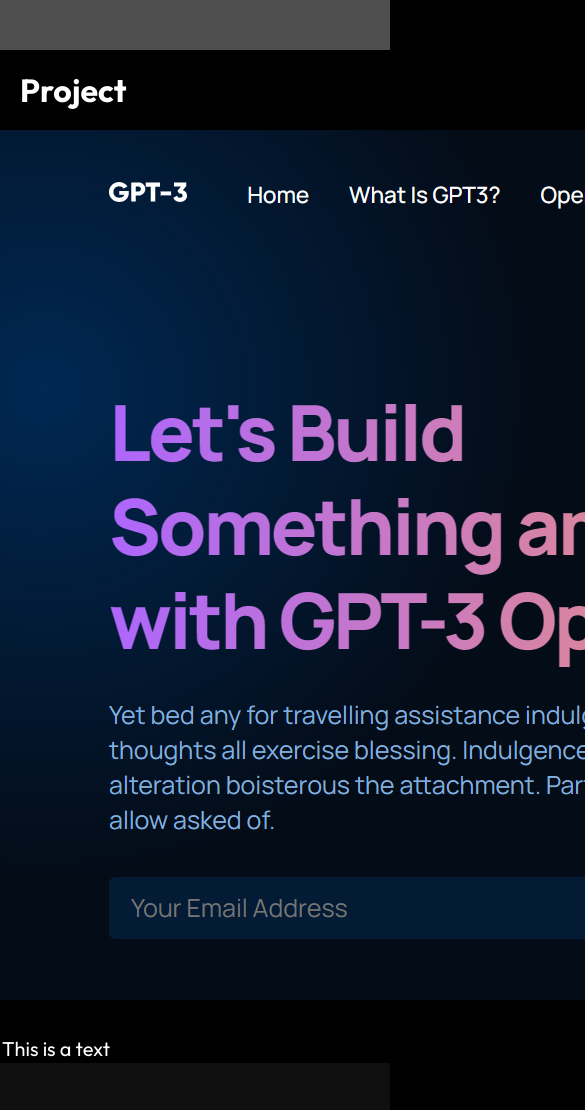
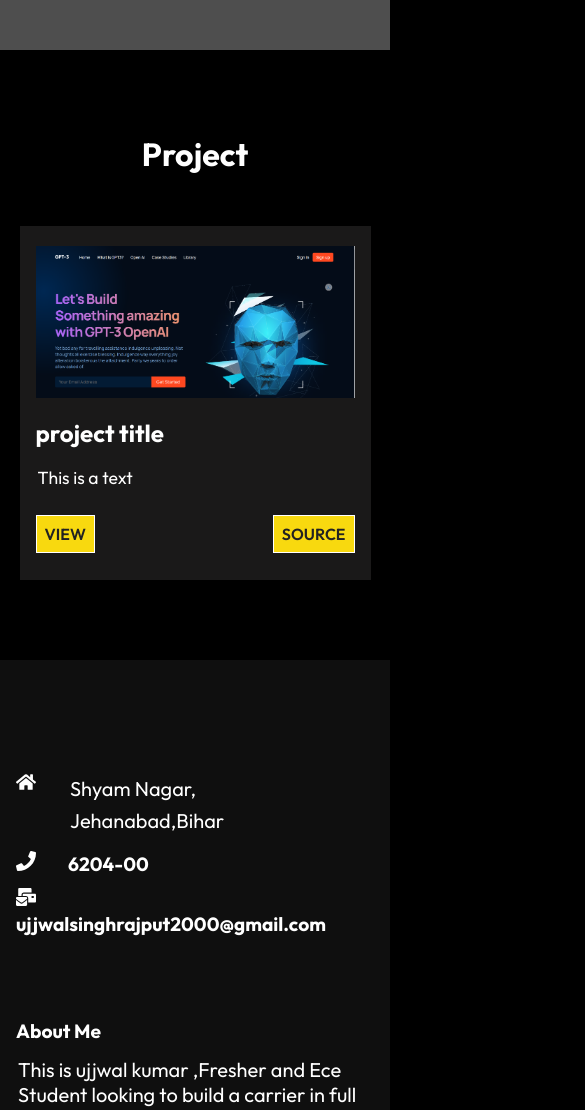
Before and after one commit to ujjwal002/uj-portfolio, a React (Vite) app: page /project in a window 390 px wide. Shown: the part 456-1566 px from the top of the page, 585 px wide, since content can reach past the window. Built offline with nearby package versions, Linux system fonts and the light colour scheme; grey boxes are pictures that could not be loaded.

Commit message:
complete the project

```diff
--- /dev/null
+++ b/src/components/Form.css
@@ -0,0 +1,20 @@
+label {
+  color: #fff;
+  margin-bottom: 0.5rem;
+}
+form {
+  display: flex;
+  flex-direction: column;
+  padding: 4rem 1rem;
+  margin: auto;
+  max-width: 600px;
+}
+form input,
+form textarea {
+  margin-bottom: 1rem;
+  padding: 10px 18px;
+  font-size: 1.2rem;
+  background-color: rgba(255, 255, 255, 0.1);
+  border-color: rgba(255, 255, 255, 0.1);
+  color: #f4f4f4;
+}
--- /dev/null
+++ b/src/components/Form.jsx
@@ -0,0 +1,21 @@
+import React from "react";
+import "./Form.css";
+const Form = () => {
+  return (
+    <div className="form">
+      <form action="">
+        <label htmlFor="">Your Name</label>
+        <input type="text" />
+        <label htmlFor="">Email</label>
+        <input type="email" />
+        <label htmlFor="">Subject</label>
+        <input type="text" />
+        <label htmlFor="">Message</label>
+        <textarea rows="6" placeholder="Type your message here"></textarea>
+        <button className="btn">submit</button>
+      </form>
+    </div>
+  );
+};
+
+export default Form;
--- a/src/components/Workcard.css
+++ b/src/components/Workcard.css
@@ -0,0 +1,43 @@
+.project-heading {
+  text-align: center;
+  padding: 4rem 0 2rem 0;
+}
+.project-container {
+  max-width: 1140px;
+  margin: auto;
+  display: grid;
+  grid-template-columns: repeat(3, 1fr);
+  grid-gap: 40px;
+  padding-bottom: 5rem;
+}
+.project-card {
+  background-color: #1a1919;
+  padding: 1.2rem 1rem;
+}
+.project-card img {
+  width: 100%;
+}
+.project-title {
+  color: #fff;
+  padding: 1rem 0;
+}
+.pro-details p {
+  padding-bottom: 1rem;
+  font-size: 1.1rem;
+  text-align: justify;
+}
+.pro-btns {
+  display: flex;
+  justify-content: space-between;
+  padding: 0.5rem 0;
+}
+.pro-btns .btn {
+  padding: 0.5rem;
+}
+@media screen and (max-width: 740px) {
+  .project-container {
+    max-width: 90%;
+    margin: auto;
+    grid-template-columns: 1fr;
+  }
+}
--- a/src/components/Workcard.jsx
+++ b/src/components/Workcard.jsx
@@ -1,6 +1,7 @@
 import React from "react";
 import "./Workcard.css";
 import project1 from "../assets/project1.png";
+import { NavLink } from "react-router-dom";
 const Workcard = () => {
   return (
     <div className="work-container">
@@ -11,6 +12,14 @@ const Workcard = () => {
           <h2 className="project-title">project title</h2>
           <div className="pro-details">
             <p>This is a text</p>
+            <div className="pro-btns">
+              <NavLink to="url.com" className="btn">
+                View
+              </NavLink>
+              <NavLink to="url.com" className="btn">
+                Source
+              </NavLink>
+            </div>
           </div>
         </div>
       </div>
--- a/src/routes/Contact.jsx
+++ b/src/routes/Contact.jsx
@@ -3,11 +3,14 @@ import Navbar from "../components/Navbar";
 
 import Footer from "../components/Footer";
 import HeroImg2 from "../components/HeroImg2";
+import Form from "../components/Form";
 const Contact = () => {
   return (
     <div>
       <Navbar />
       <HeroImg2 heading="CONTACT." text="Lets have a chat" />
+      <Form />
+
       <Footer />
     </div>
   );
--- a/src/routes/Home.jsx
+++ b/src/routes/Home.jsx
@@ -2,11 +2,13 @@ import React from "react";
 import Navbar from "../components/Navbar";
 import HeroImg from "../components/HeroImg";
 import Footer from "../components/Footer";
+import Workcard from "../components/Workcard";
 const Home = () => {
   return (
     <div>
       <Navbar />
       <HeroImg />
+      <Workcard />
       <Footer />
     </div>
   );
```
